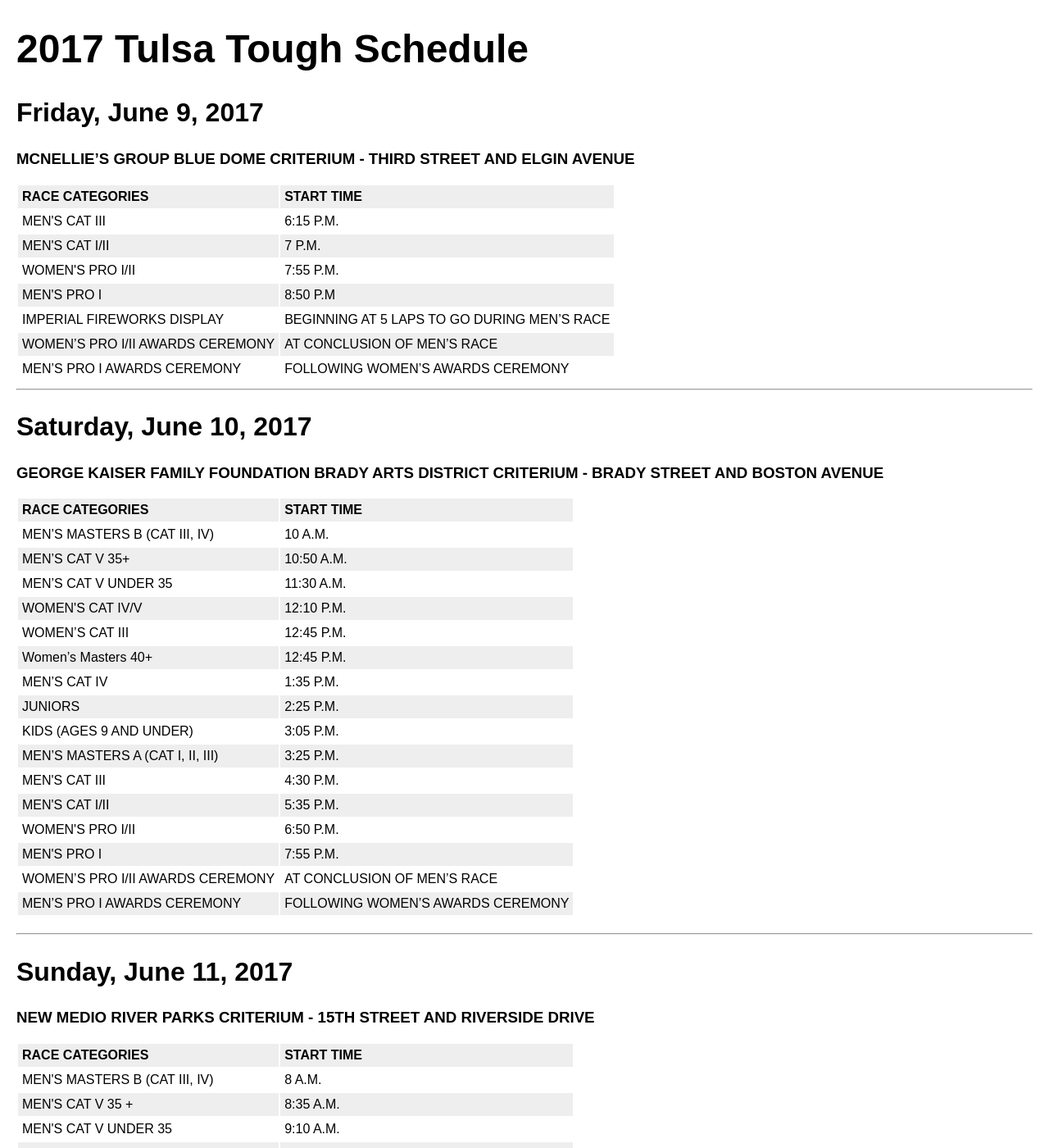
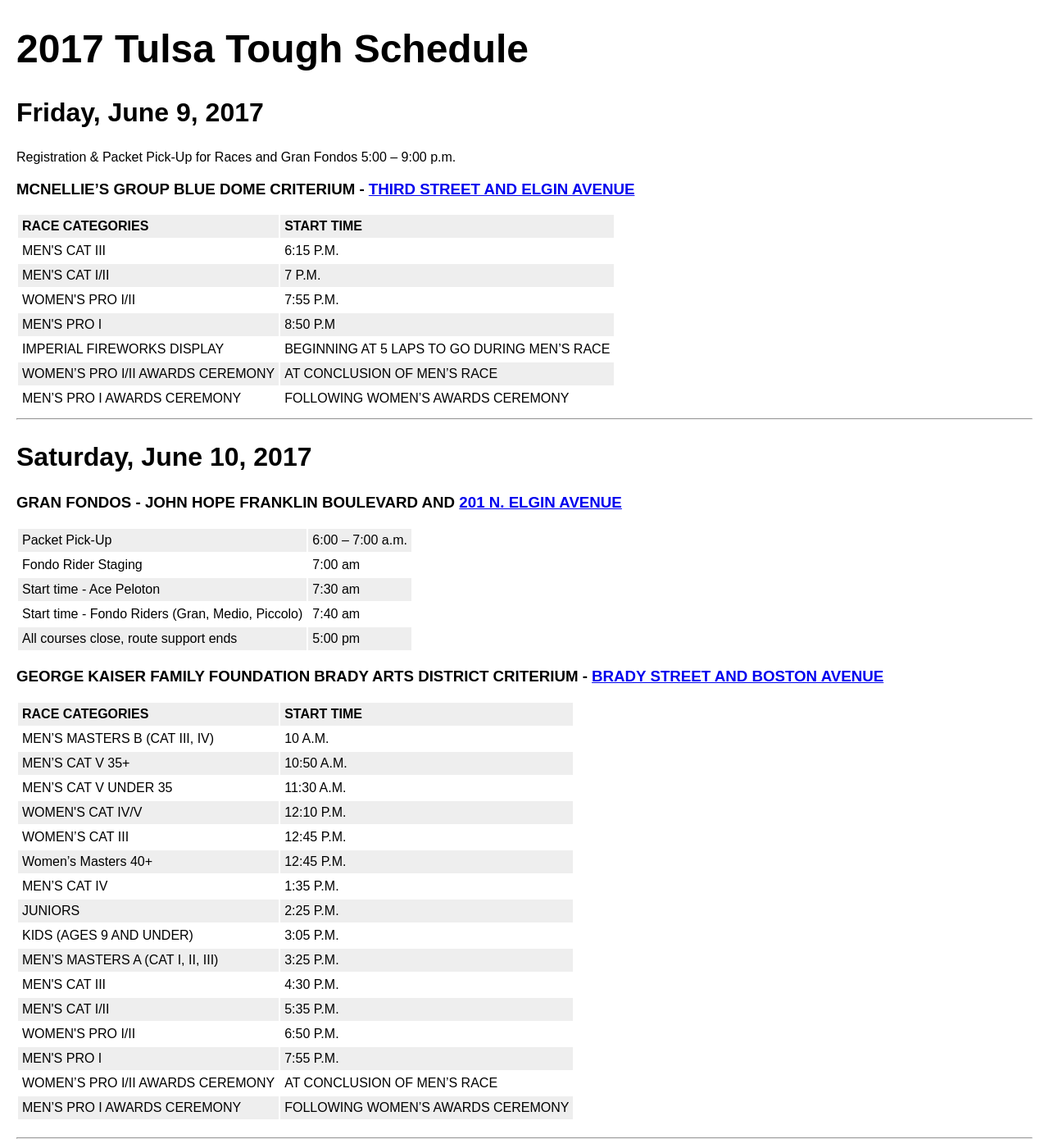
Before and after one commit to cleaversolutions/rv, a Jekyll site: the page built from tt.html, in a window 1280 px wide and 1400 px high. Shown: the whole window at 82% size. Built offline with Jekyll 4.4.1, drawn with Linux system fonts in a browser that asks for light colours; some of the changed text lies outside the part shown.

Commit message:
added maps

```diff
--- a/tt.html
+++ b/tt.html
@@ -19,7 +19,10 @@
 	<div class="container">
 	<h1>2017 Tulsa Tough Schedule</h1>
 	<h2>Friday, June 9, 2017</h2>
-	<h3>MCNELLIE’S GROUP BLUE DOME CRITERIUM - THIRD STREET AND ELGIN AVENUE</h3>
+
+	<p>Registration & Packet Pick-Up for Races and Gran Fondos 5:00 – 9:00 p.m.</p>
+
+	<h3>MCNELLIE’S GROUP BLUE DOME CRITERIUM - <a href="https://goo.gl/maps/V3563j6XyVJ2">THIRD STREET AND ELGIN AVENUE</a></h3>
 
 <table>
  <tr>
@@ -96,8 +99,34 @@
  <hr>
  <h2>Saturday,
   June 10, 2017</h2>
- <h3>GEORGE KAISER FAMILY FOUNDATION BRADY ARTS DISTRICT CRITERIUM
-  - BRADY STREET AND BOSTON AVENUE</h1>
+  <h3>GRAN FONDOS - JOHN HOPE FRANKLIN BOULEVARD AND <a href="https://goo.gl/maps/bKYHwUf6sQ52">201 N. ELGIN AVENUE</a></h3>
+
+  <table>
+  <tr>
+  	<td>Packet Pick-Up</td>
+  	<td>6:00 – 7:00 a.m.</td>
+  </tr>
+  <tr>
+  	<td>Fondo Rider Staging</td>
+  	<td>7:00 am</td>
+  </tr>
+  <tr>
+  	<td>Start time - Ace Peloton</td>
+  	<td>7:30 am</td>
+  </tr>
+  <tr>
+  	<td>Start time - Fondo Riders (Gran, Medio, Piccolo)</td>
+  	<td>7:40 am</td>
+  </tr>
+  <tr>
+  	<td>All courses close, route support ends</td>
+  	<td>5:00 pm</td>
+  </tr>
+
+  </table>
+
+
+ <h3>GEORGE KAISER FAMILY FOUNDATION BRADY ARTS DISTRICT CRITERIUM - <a href="https://goo.gl/maps/DJgjvsHwBD92">BRADY STREET AND BOSTON AVENUE</a></h1>
 
 
  <table>
@@ -266,7 +295,28 @@
 
  <hr>
  <h2>Sunday, June 11, 2017</h2>
- <h3>NEW MEDIO RIVER PARKS CRITERIUM - 15TH STREET AND RIVERSIDE DRIVE</h3>
+ <h3>GRAN FONDO – <a href="https://goo.gl/maps/UpQtv6zoSv52">15TH STREET AND RIVERSIDE DRIVE</a></h3>
+ <table>
+  <tr>
+  	<td>Packet Pick-Up</td>
+  	<td>6:00 – 7:00 a.m.</td>
+  </tr>
+   <tr>
+  	<td>Fondo Rider Staging</td>
+  	<td>7:00 am</td>
+  </tr>
+   <tr>
+  	<td>Start time - Fondo Riders (Medio, Piccolo)</td>
+  	<td>7:30 am</td>
+  </tr>
+   <tr>
+  	<td>All courses close, route support ends</td>
+  	<td>2:00 pm</td>
+  </tr>
+
+ </table>
+
+ <h3>NEW MEDIO RIVER PARKS CRITERIUM - <a href="https://goo.gl/maps/UpQtv6zoSv52">15TH STREET AND RIVERSIDE DRIVE<a/></h3>
 
  <table>
 
```
